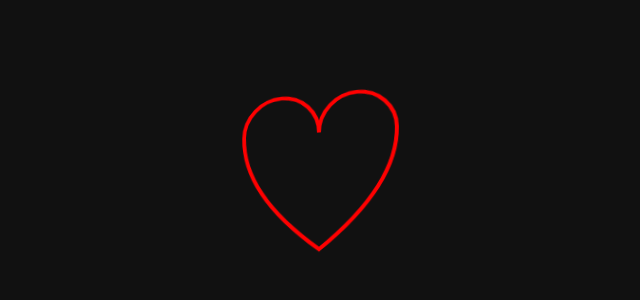
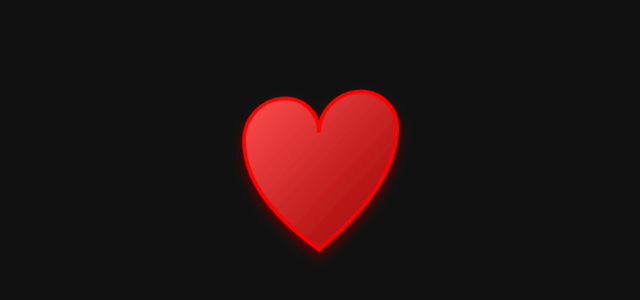
Before and after one commit to karasko999/Amira, a plain HTML site: page index.html in a window 1280 px wide. Shown: the part 222-522 px from the top of the page, without its empty margins (321-961 px from the left). Drawn offline with Linux system fonts and the light colour scheme.

Commit message:
Update index.html

```diff
--- a/index.html
+++ b/index.html
@@ -3,18 +3,30 @@
 <head>
   <meta charset="UTF-8" />
   <meta name="viewport" content="width=device-width, initial-scale=1.0"/>
-  <title>Animated Heart Line</title>
+  <title>3D Heart Animation</title>
   <link rel="stylesheet" href="style.css">
 </head>
 <body>
   <div class="container">
     <svg viewBox="0 0 100 100" class="heart">
+      <defs>
+        <linearGradient id="heartGradient" x1="0%" y1="0%" x2="100%" y2="100%">
+          <stop offset="0%" stop-color="#ff4d4d" />
+          <stop offset="100%" stop-color="#990000" />
+        </linearGradient>
+        <filter id="shadow" x="-50%" y="-50%" width="200%" height="200%">
+          <feDropShadow dx="0" dy="3" stdDeviation="3" flood-color="#660000" />
+        </filter>
+      </defs>
       <path d="M10,30
                A20,20 0 0,1 50,30
                A20,20 0 0,1 90,30
                Q90,60 50,90
                Q10,60 10,30 Z"
-            fill="none" stroke="red" stroke-width="2" />
+            fill="url(#heartGradient)"
+            stroke="#ff0000"
+            stroke-width="2"
+            filter="url(#shadow)" />
     </svg>
   </div>
   <script src="script.js"></script>
```
